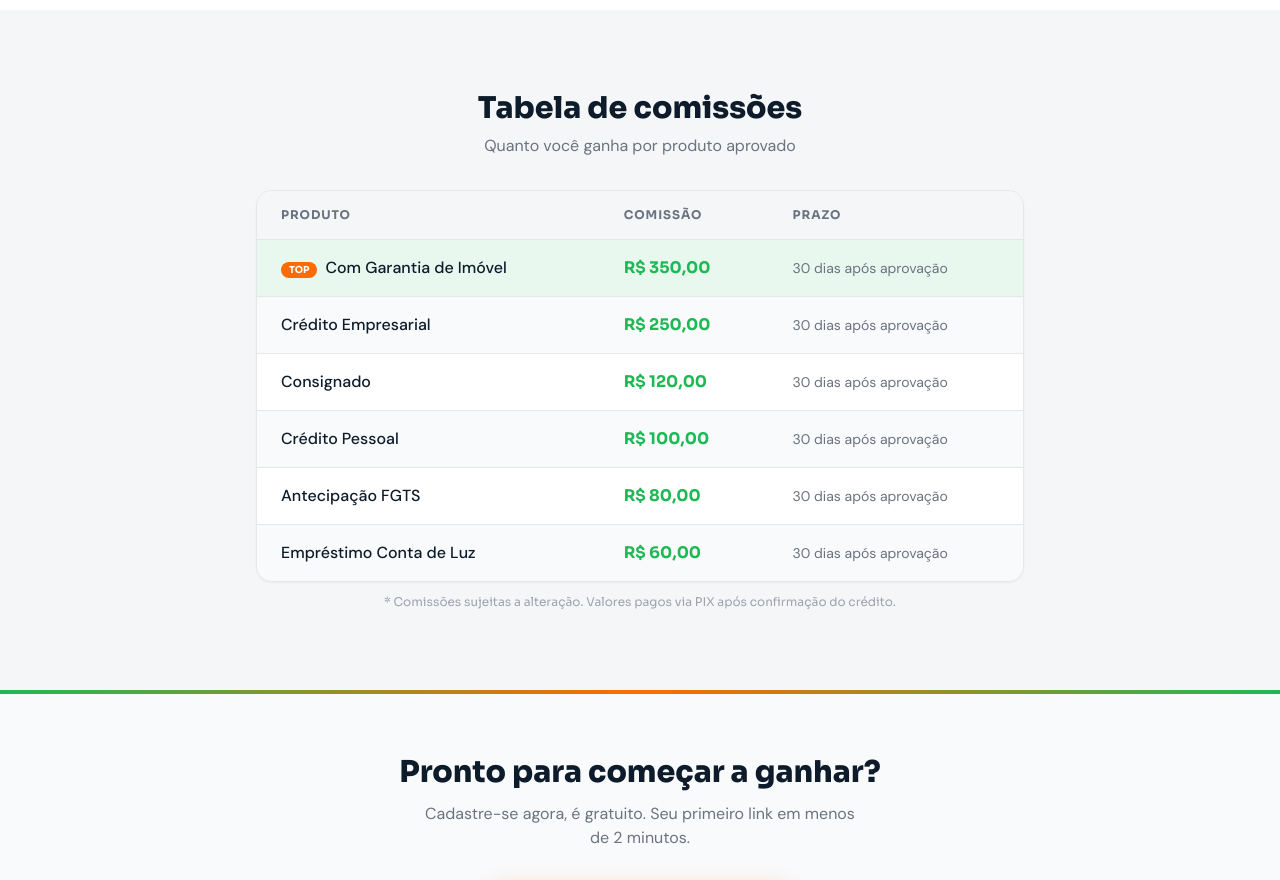
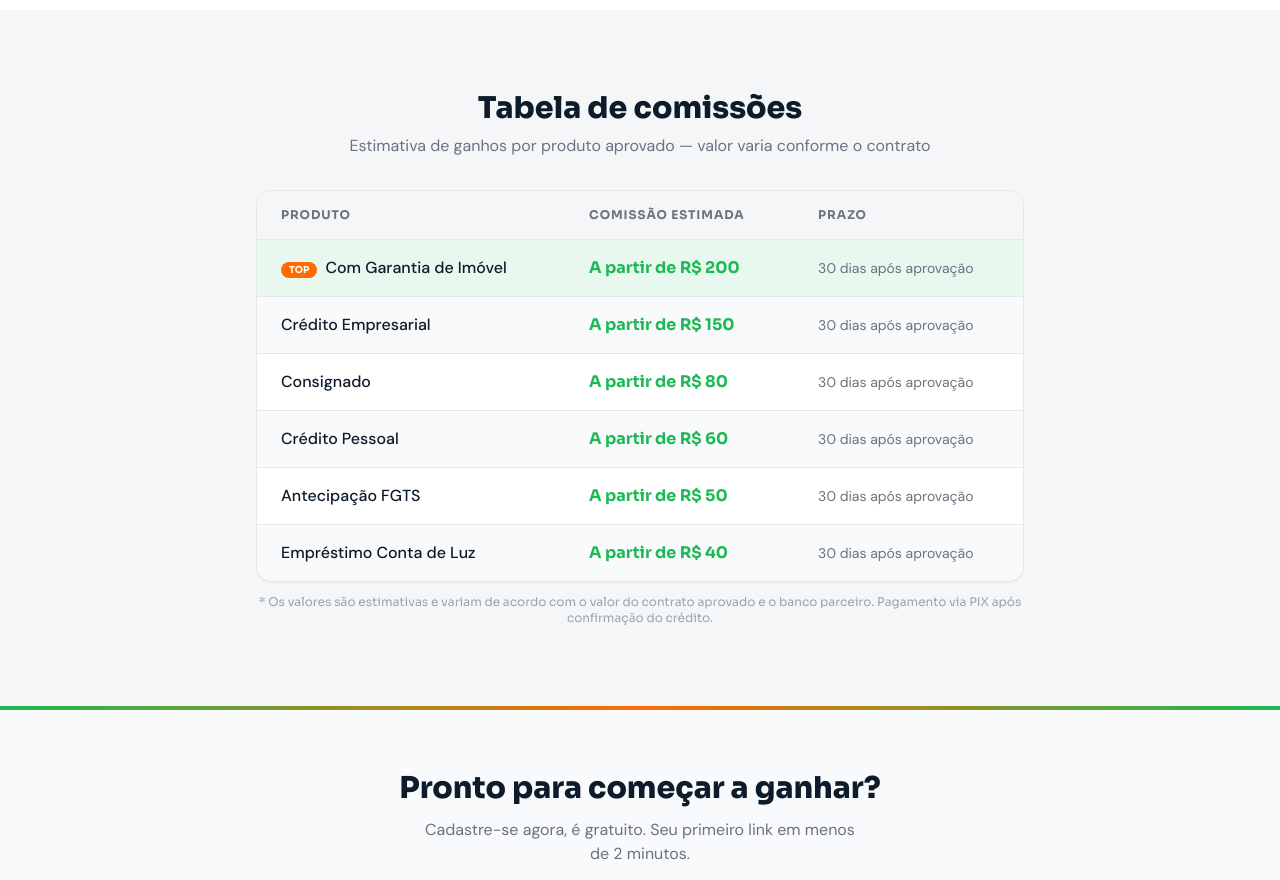
Before and after one commit to souzamarcelo9/credito-gold, a Next.js app: page /afiliados in a window 1280 px wide. Shown: the part 1560-2440 px from the top of the page. Built offline with nearby package versions, Linux system fonts and the light colour scheme; no server answers.

Commit message:
tabela_ganhos

```diff
--- a/src/app/afiliados/page.tsx
+++ b/src/app/afiliados/page.tsx
@@ -1,9 +1,10 @@
 "use client"
 
-import { useState, useEffect } from "react"
+import { useState } from "react"
 import { Navbar } from "@/components/layout/Navbar"
 import { useApi } from "@/hooks/useApi"
-import { formatCPF, formatPhone, formatCurrency } from "@/lib/utils"
+import { formatCPF, formatPhone } from "@/lib/utils"
+import Link from "next/link"
 
 export default function AfiliadosPage() {
   const [form, setForm]       = useState({ nome: "", cpf: "", telefone: "", email: "", codigoIndicacao: "", senha: "", confirmarSenha: "" })
@@ -13,30 +14,6 @@ export default function AfiliadosPage() {
   const [success, setSuccess] = useState(false)
   const [showSenha, setShowSenha]           = useState(false)
   const [showConfirmar, setShowConfirmar]   = useState(false)
-
-  // Comissões dinâmicas do banco
-  const [comissoes, setComissoes] = useState<Record<string,number>>({
-    GARANTIA: 350, EMPRESARIAL: 250, CONSIGNADO: 120, PESSOAL: 100, FGTS: 80, ENERGIA: 60,
-  })
-
-  useEffect(() => {
-    fetch("/api/admin/configs")
-      .then(r => r.json())
-      .then(json => {
-        if (json.success && json.data) {
-          const d = json.data
-          setComissoes({
-            GARANTIA:    parseFloat(d.COMISSAO_GARANTIA)    || 350,
-            EMPRESARIAL: parseFloat(d.COMISSAO_EMPRESARIAL) || 250,
-            CONSIGNADO:  parseFloat(d.COMISSAO_CONSIGNADO)  || 120,
-            PESSOAL:     parseFloat(d.COMISSAO_PESSOAL)     || 100,
-            FGTS:        parseFloat(d.COMISSAO_FGTS)        || 80,
-            ENERGIA:     parseFloat(d.COMISSAO_ENERGIA)     || 60,
-          })
-        }
-      })
-      .catch(() => {})
-  }, [])
   const { post, loading }     = useApi()
 
   function validate() {
@@ -322,35 +299,36 @@ export default function AfiliadosPage() {
         <div className="mx-auto max-w-3xl">
           <div className="mb-8 text-center">
             <h2 className="font-['Sora'] text-3xl font-extrabold text-[#0D1B2A]">Tabela de comissões</h2>
-            <p className="mt-2 text-[#6b7280]">Quanto você ganha por produto aprovado</p>
+            <p className="mt-2 text-[#6b7280]">Estimativa de ganhos por produto aprovado — valor varia conforme o contrato</p>
           </div>
           <div className="overflow-hidden rounded-2xl border border-[#e5e7eb] bg-white shadow-sm">
             <table className="w-full">
               <thead>
                 <tr className="bg-[#f4f6f8]">
                   <th className="px-6 py-4 text-left font-['Sora'] text-xs font-bold uppercase tracking-[0.08em] text-[#6b7280]">Produto</th>
-                  <th className="px-6 py-4 text-left font-['Sora'] text-xs font-bold uppercase tracking-[0.08em] text-[#6b7280]">Comissão</th>
+                  <th className="px-6 py-4 text-left font-['Sora'] text-xs font-bold uppercase tracking-[0.08em] text-[#6b7280]">Comissão estimada</th>
                   <th className="px-6 py-4 text-left font-['Sora'] text-xs font-bold uppercase tracking-[0.08em] text-[#6b7280]">Prazo</th>
                 </tr>
               </thead>
               <tbody>
                 {[
-                  { key:"GARANTIA",    produto:"Com Garantia de Imóvel",  top:true  },
-                  { key:"EMPRESARIAL", produto:"Crédito Empresarial",      top:false },
-                  { key:"CONSIGNADO",  produto:"Consignado",               top:false },
-                  { key:"PESSOAL",     produto:"Crédito Pessoal",          top:false },
-                  { key:"FGTS",        produto:"Antecipação FGTS",         top:false },
-                  { key:"ENERGIA",     produto:"Empréstimo Conta de Luz",  top:false },
-                ]
-                  .sort((a, b) => (comissoes[b.key] ?? 0) - (comissoes[a.key] ?? 0))
-                  .map((row, i) => (
-                  <tr key={row.produto} className={`border-t border-[#e5e7eb] ${row.top ? "bg-[#e8f8ee]" : i%2===0 ? "bg-white" : "bg-[#f9fafb]"}`}>
+                  { produto:"Com Garantia de Imóvel",  faixa:"A partir de R$ 200",  top:true  },
+                  { produto:"Crédito Empresarial",      faixa:"A partir de R$ 150",  top:false },
+                  { produto:"Consignado",               faixa:"A partir de R$ 80",   top:false },
+                  { produto:"Crédito Pessoal",          faixa:"A partir de R$ 60",   top:false },
+                  { produto:"Antecipação FGTS",         faixa:"A partir de R$ 50",   top:false },
+                  { produto:"Empréstimo Conta de Luz",  faixa:"A partir de R$ 40",   top:false },
+                ].map((row, i) => (
+                  <tr key={row.produto}
+                    className={`border-t border-[#e5e7eb] ${row.top ? "bg-[#e8f8ee]" : i%2===0 ? "bg-white" : "bg-[#f9fafb]"}`}>
                     <td className="px-6 py-4 font-medium text-[#0D1B2A]">
-                      {i === 0 && <span className="mr-2 rounded-full bg-[#FF6B00] px-2 py-0.5 font-['Sora'] text-[0.6rem] font-bold text-white">TOP</span>}
+                      {row.top && (
+                        <span className="mr-2 rounded-full bg-[#FF6B00] px-2 py-0.5 font-['Sora'] text-[0.6rem] font-bold text-white">TOP</span>
+                      )}
                       {row.produto}
                     </td>
-                    <td className="px-6 py-4 font-['Sora'] font-bold text-[#1DB954]">
-                      {formatCurrency(comissoes[row.key] ?? 0)}
+                    <td className="px-6 py-4">
+                      <span className="font-['Sora'] font-bold text-[#1DB954]">{row.faixa}</span>
                     </td>
                     <td className="px-6 py-4 text-sm text-[#6b7280]">30 dias após aprovação</td>
                   </tr>
@@ -359,7 +337,8 @@ export default function AfiliadosPage() {
             </table>
           </div>
           <p className="mt-3 text-center font-['Sora'] text-xs text-[#9ca3af]">
-            * Comissões sujeitas a alteração. Valores pagos via PIX após confirmação do crédito.
+            * Os valores são estimativas e variam de acordo com o valor do contrato aprovado e o banco parceiro.
+            Pagamento via PIX após confirmação do crédito.
           </p>
         </div>
       </section>
@@ -383,7 +362,7 @@ export default function AfiliadosPage() {
           {" "}·{" "}
           <a href="/privacidade" className="text-[#1DB954] no-underline hover:underline">Privacidade</a>
           {" "}·{" "}
-          <a href="/" className="text-[#475569] no-underline hover:text-white">← Voltar ao site</a>
+          <Link href="/" className="text-[#475569] no-underline hover:text-white">← Voltar ao site</Link>
         </p>
       </footer>
     </div>
```
